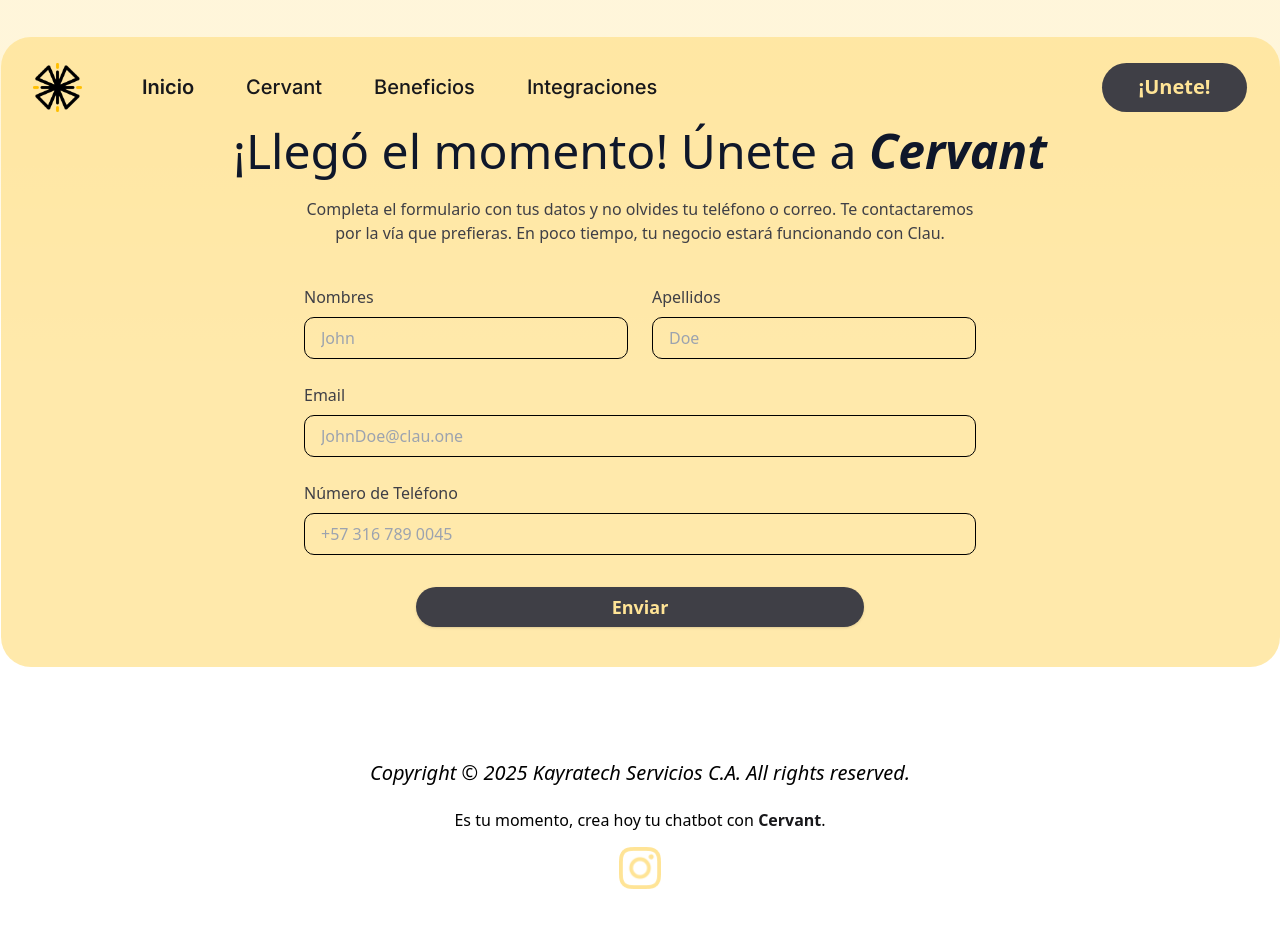
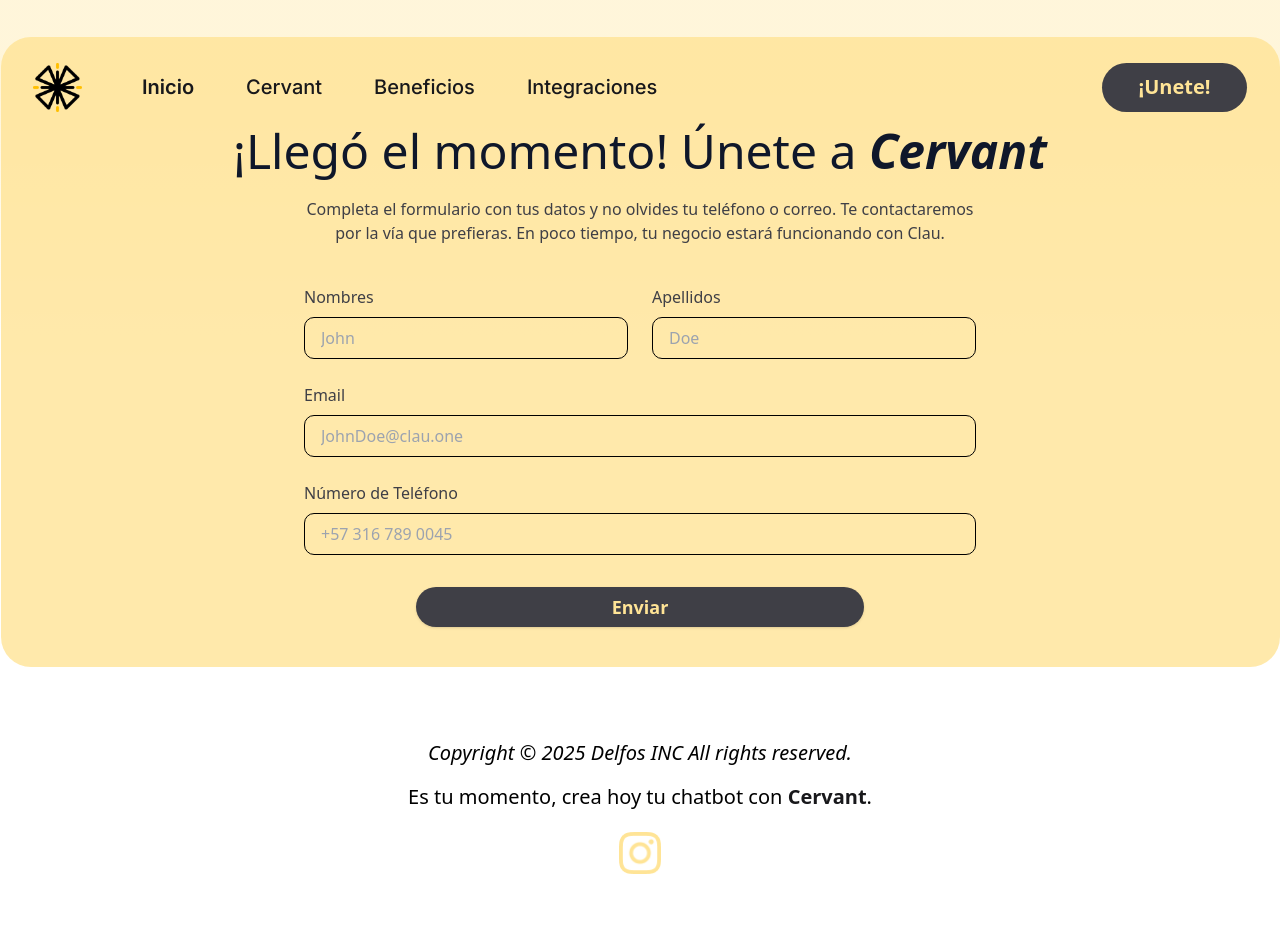
Before and after one commit to cervant-ai/cervant.chat, a React (Vite) app: page /contact in a window 1280 px wide. Built offline with nearby package versions, Linux system fonts and the light colour scheme.

Commit message:
fix: same footer in contact

```diff
--- a/src/screens/CervantLanding/CervantLanding.tsx
+++ b/src/screens/CervantLanding/CervantLanding.tsx
@@ -5,7 +5,6 @@ import { BenefitsSection } from "./sections/BenefitsSection";
 import { CallToActionSection } from "./sections/CallToActionSection";
 import { ClientTestimonialsSection } from "./sections/ClientTestimonialsSection";
 import { FooterSection } from "./sections/FooterSection/FooterSection";
-import { HowItWorksSection } from "./sections/HowItWorksSection";
 import { IntegrationsSection } from "./sections/IntegrationsSection";
 import { YourClientsSection } from "./sections/YourClientsSection";
 import { Navbar } from "../../components/ui/Navbar";
--- a/src/screens/CervantLanding/sections/FooterSection/FooterSection.tsx
+++ b/src/screens/CervantLanding/sections/FooterSection/FooterSection.tsx
@@ -1,5 +1,3 @@
-import React from "react";
-
 export const FooterSection = (): JSX.Element => {
   return (
     <footer className="flex flex-col items-center justify-center py-8 text-center px-8">
--- a/src/screens/ContactForm/ContactForm.tsx
+++ b/src/screens/ContactForm/ContactForm.tsx
@@ -2,13 +2,8 @@ import React, { useState, useEffect } from "react";
 import { Link, useNavigate } from "react-router-dom";
 import { Button } from "../../components/ui/button";
 import { Card, CardContent } from "../../components/ui/card";
-import {
-  NavigationMenu,
-  NavigationMenuItem,
-  NavigationMenuLink,
-  NavigationMenuList,
-} from "../../components/ui/navigation-menu";
 import { Navbar } from "../../components/ui/Navbar";
+import { FooterSection } from "../CervantLanding/sections/FooterSection/FooterSection";
 
 export const ContactForm = (): JSX.Element => {
   const [formData, setFormData] = useState({
@@ -85,7 +80,7 @@ export const ContactForm = (): JSX.Element => {
         background: "linear-gradient(180deg, #FFE49659 10%, transparent 40%, transparent 100%)"
       }}
     >
-      <div className="max-w-[1279px] md:max-h-[801px] w-full mx-auto mt-[37px] mb-10 rounded-[30px] bg-[#ffe496cc] px-8 pt-6 pb-10 shadow-lg flex flex-col items-center border-0 shadow-none">
+      <div className="max-w-[1279px] md:max-h-[801px] w-full mx-auto mt-[37px] mb-10 rounded-[30px] bg-[#ffe496cc] px-8 pt-6 pb-10 flex flex-col items-center border-0 shadow-none">
         {/* Navbar */}
         <Navbar
           handleBenefitsClick={handleBenefitsClick}
@@ -198,25 +193,7 @@ export const ContactForm = (): JSX.Element => {
       </div>
 
       {/* Footer */}
-      <footer className="flex flex-col items-center justify-center py-8 text-center bg-transparent mt-2">
-        <p className="font-normal italic text-black text-xl leading-[52px]">
-          Copyright © 2025 Kayratech Servicios C.A. All rights reserved.
-        </p>
-        <p className="mt-2 text-base leading-[27px]">
-          <span className="font-light text-black">
-            Es tu momento, crea hoy tu chatbot con{' '}
-          </span>
-          <span className="font-semibold text-zinc-900">Cervant</span>
-          <span className="font-light text-black">.</span>
-        </p>
-        <div className="mt-2 w-[51px] h-[51px] flex items-center justify-center">
-          <img
-            className="w-[42px] h-[42px]"
-            alt="Cervant Logo"
-            src="/layer1.png"
-          />
-        </div>
-      </footer>
+      <FooterSection />
     </div>
   );
 };
```
